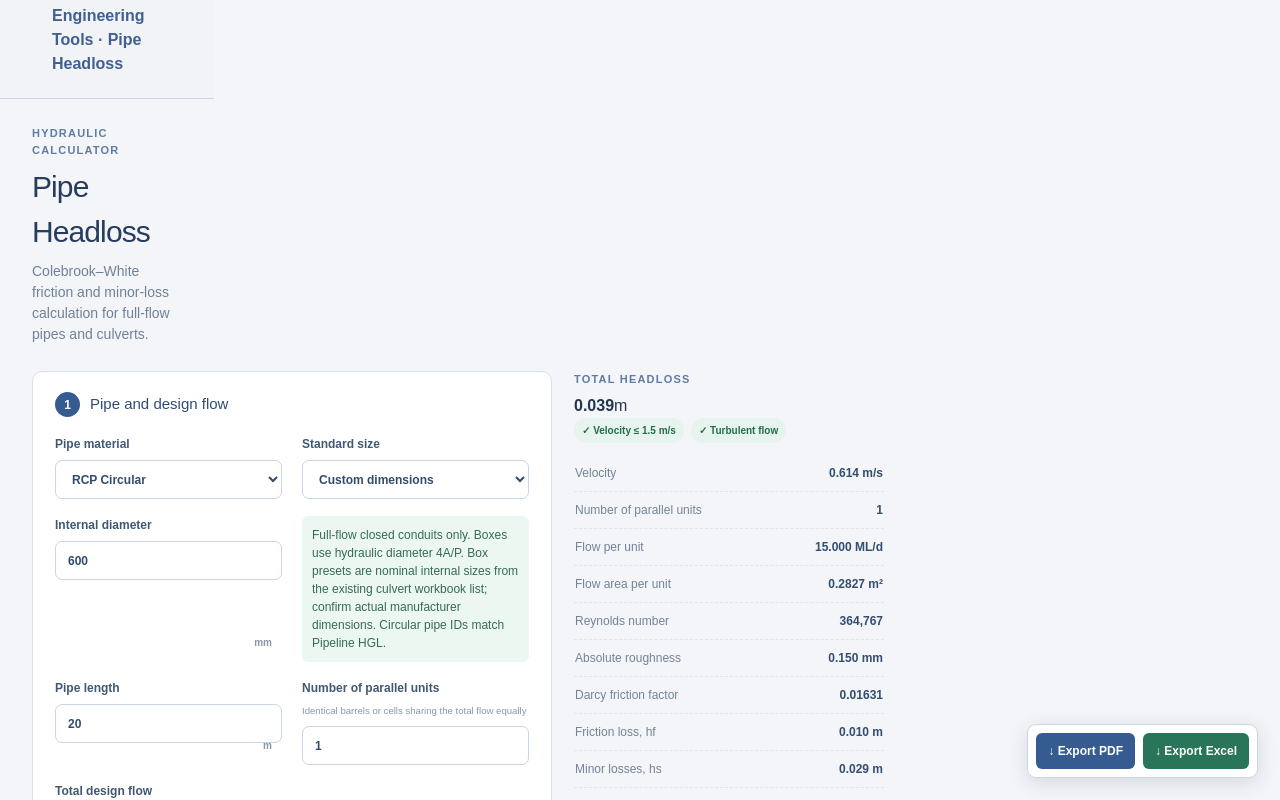
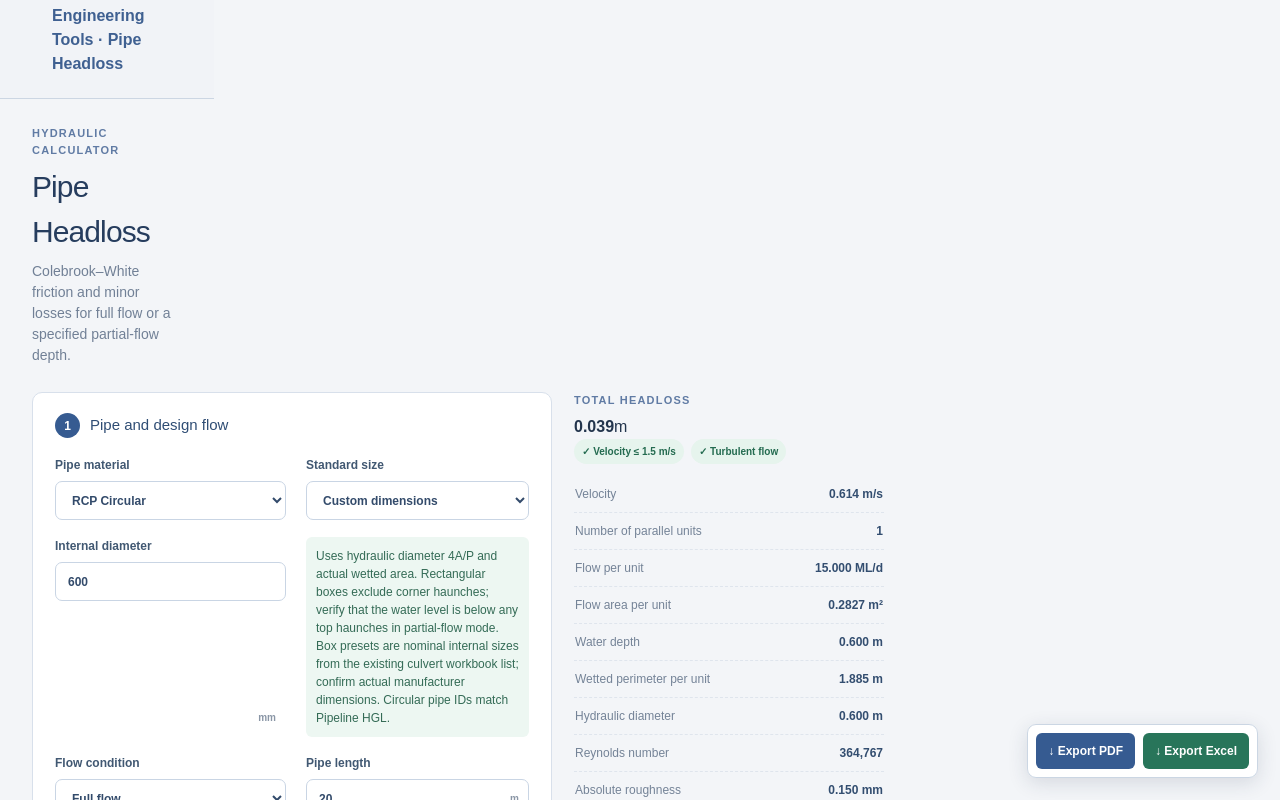
Before and after one commit to MariaMcCrann/Engineering-Tools-Platform, a Next.js app in the folder apps/engineering-tools/: page /headloss in a window 1280 px wide. Shown: the top 800 px of the page. Built offline with nearby package versions, Linux system fonts and the light colour scheme.

Commit message:
Add partial-flow headloss estimates from design RLs and wetted geometry

```diff
--- a/apps/engineering-tools/app/HeadlossTool.tsx
+++ b/apps/engineering-tools/app/HeadlossTool.tsx
@@ -50,6 +50,9 @@ type Result = {
   totalFlowM3s: number;
   units: number;
   area: number;
+  wettedPerimeter: number;
+  hydraulicDiameter: number;
+  depth: number;
   velocity: number;
   reynolds: number;
   frictionFactor: number;
@@ -109,12 +112,35 @@ export function HeadlossTool() {
   const [lossK, setLossK] = useState("1.5");
   const [customRoughness, setCustomRoughness] = useState("0.15");
   const [upstreamHgl, setUpstreamHgl] = useState("");
+  const [flowCondition, setFlowCondition] = useState("full");
+  const [invertRl, setInvertRl] = useState("");
+  const [waterRl, setWaterRl] = useState("");
+  const [soffitRl, setSoffitRl] = useState("");
+  const isPartial = flowCondition === "partial";
 
   const roughnessMm = material === "Custom" ? num(customRoughness) : MATERIALS[material].roughnessMm;
 
   const result = useMemo<Result | null>(() => {
-    const w = num(width) / 1000, h = num(height) / 1000;
-    const d = isBox ? 2 * w * h / (w + h) : num(diameter) / 1000;
+    const w = num(width) / 1000;
+    const h = isBox && isPartial ? num(soffitRl) - num(invertRl) : num(height) / 1000;
+    const pipeDiameter = num(diameter) / 1000;
+    const sectionHeight = isBox ? h : pipeDiameter;
+    let depth = sectionHeight;
+    if (isPartial) {
+      if ([invertRl, waterRl, ...(isBox ? [soffitRl] : [])].some((v) => v.trim() === "")) return null;
+      if (![num(invertRl), num(waterRl), ...(isBox ? [num(soffitRl)] : [])].every(Number.isFinite)) return null;
+      depth = num(waterRl) - num(invertRl);
+      if (!(depth > 0 && depth < sectionHeight)) return null;
+    }
+    let area = isBox ? w * depth : Math.PI * pipeDiameter * pipeDiameter / 4;
+    let wettedPerimeter = isBox ? (isPartial ? w + 2 * depth : 2 * (w + h)) : Math.PI * pipeDiameter;
+    if (!isBox && isPartial) {
+      const radius = pipeDiameter / 2;
+      const theta = 2 * Math.acos(1 - depth / radius);
+      area = radius * radius * (theta - Math.sin(theta)) / 2;
+      wettedPerimeter = radius * theta;
+    }
+    const d = 4 * area / wettedPerimeter;
     const l = num(length);
     const totalFlowM3s = num(flow) / 86.4; // total ML/d to m3/s
     const unitCount = num(units);
@@ -124,7 +150,6 @@ export function HeadlossTool() {
     const e = roughnessMm / 1000;
     if (![d, l, q, e, k].every(Number.isFinite) || d <= 0 || l < 0 || q <= 0 || e < 0 || k < 0 || (isBox && (!(w > 0) || !(h > 0)))) return null;
 
-    const area = isBox ? w * h : Math.PI * d * d / 4;
     const velocity = q / area;
     const reynolds = velocity * d / NU;
     const frictionFactor = colebrookFrictionFactor(reynolds, e / d);
@@ -134,17 +159,19 @@ export function HeadlossTool() {
     const totalLoss = frictionLoss + minorLoss;
     const hydraulicGradient = l > 0 ? frictionLoss / l : 0;
 
-    return { flowM3s: q, totalFlowM3s, units: unitCount, area, velocity, reynolds, frictionFactor, frictionLoss, minorLoss, totalLoss, hydraulicGradient };
-  }, [diameter, width, height, isBox, length, flow, units, lossK, roughnessMm]);
+    return { flowM3s: q, totalFlowM3s, units: unitCount, area, wettedPerimeter, hydraulicDiameter: d, depth, velocity, reynolds, frictionFactor, frictionLoss, minorLoss, totalLoss, hydraulicGradient };
+  }, [diameter, width, height, isBox, length, flow, units, lossK, roughnessMm, isPartial, invertRl, waterRl, soffitRl]);
 
-  const downstreamHgl = result && upstreamHgl.trim() !== "" ? num(upstreamHgl) - result.totalLoss : null;
+  const downstreamHgl = !isPartial && result && upstreamHgl.trim() !== "" ? num(upstreamHgl) - result.totalLoss : null;
 
   const exportCsv = () => {
     if (!result) return;
     const rows = [
       ["Pipe Headloss Calculation", "Value", "Unit"],
       ["Material", material, ""],
-      ...(isBox ? [["Internal width", width, "mm"], ["Internal height", height, "mm"]] : [["Internal diameter", diameter, "mm"]]),
+      ["Flow condition", isPartial ? "Partial flow at specified RLs" : "Full flow", ""],
+      ...(isPartial ? [["Internal invert RL", invertRl, "m"], ["Design water level RL", waterRl, "m"], ["Internal soffit RL", isBox ? soffitRl : num(invertRl) + num(diameter) / 1000, "m"]] : []),
+      ...(isBox ? [["Internal width", width, "mm"], ["Internal height", isPartial ? (num(soffitRl) - num(invertRl)) * 1000 : height, "mm"]] : [["Internal diameter", diameter, "mm"]]),
       ["Pipe length", length, "m"],
       ["Total design flow", flow, "ML/d"],
       ["Total design flow", result.totalFlowM3s, "m3/s"],
@@ -152,6 +179,9 @@ export function HeadlossTool() {
       ["Flow per unit", num(flow) / result.units, "ML/d"],
       ["Flow per unit", result.flowM3s, "m3/s"],
       ["Flow area per unit", result.area, "m2"],
+      ["Water depth", result.depth, "m"],
+      ["Wetted perimeter per unit", result.wettedPerimeter, "m"],
+      ["Hydraulic diameter", result.hydraulicDiameter, "m"],
       ["Absolute roughness", roughnessMm, "mm"],
       ["Minor loss coefficient K", lossK, ""],
       ["Velocity", result.velocity, "m/s"],
@@ -177,7 +207,7 @@ export function HeadlossTool() {
         <div>
           <p className="eyebrow">HYDRAULIC CALCULATOR</p>
           <h1>Pipe Headloss</h1>
-          <p className="subtitle">Colebrook–White friction and minor-loss calculation for full-flow pipes and culverts.</p>
+          <p className="subtitle">Colebrook–White friction and minor losses for full flow or a specified partial-flow depth.</p>
         </div>
       </div>
 
@@ -200,8 +230,16 @@ export function HeadlossTool() {
                 if (isBox) { const [w, h] = selected.split(" x "); setWidth(w); setHeight(h); }
                 else { const row = pipeSizes.find((p) => String(p.nominal) === selected); const id = row?.[material.toLowerCase() as "hdpe" | "rcp" | "pvc"]; if (id) setDiameter(String(id)); }
               }}><option value="custom">Custom dimensions</option>{isBox ? BOX_SIZES.map((box) => <option key={box} value={box}>{box.replace(" x ", " × ")} mm</option>) : pipeSizes.map((p) => <option key={p.nominal} value={p.nominal}>DN{p.nominal}</option>)}</select></label>
-              {isBox ? <><Field label="Internal width" value={width} unit="mm" onChange={(v) => { setWidth(v); setSize("custom"); }} /><Field label="Internal height" value={height} unit="mm" onChange={(v) => { setHeight(v); setSize("custom"); }} /></> : <Field label="Internal diameter" value={diameter} unit="mm" onChange={(v) => { setDiameter(v); setSize("custom"); }} />}
-              <p className="answer-note">Full-flow closed conduits only. Boxes use hydraulic diameter 4A/P. Box presets are nominal internal sizes from the existing culvert workbook list; confirm actual manufacturer dimensions. Circular pipe IDs match Pipeline HGL.</p>
+              {isBox ? <><Field label="Internal width" value={width} unit="mm" onChange={(v) => { setWidth(v); setSize("custom"); }} />{!isPartial && <Field label="Internal height" value={height} unit="mm" onChange={(v) => { setHeight(v); setSize("custom"); }} />}</> : <Field label="Internal diameter" value={diameter} unit="mm" onChange={(v) => { setDiameter(v); setSize("custom"); }} />}
+              <p className="answer-note">Uses hydraulic diameter 4A/P and actual wetted area. Rectangular boxes exclude corner haunches; verify that the water level is below any top haunches in partial-flow mode. Box presets are nominal internal sizes from the existing culvert workbook list; confirm actual manufacturer dimensions. Circular pipe IDs match Pipeline HGL.</p>
+              <label className="calc-field"><span>Flow condition</span><select value={flowCondition} onChange={(e) => setFlowCondition(e.target.value)}><option value="full">Full flow</option><option value="partial">Partially full - known design RLs</option></select></label>
+              {isPartial && <>
+                <Field label="Internal invert RL" value={invertRl} unit="m" hint="Top of the internal floor/base slab; use the same datum for all RLs" onChange={setInvertRl} />
+                {isBox && <Field label="Internal soffit RL" value={soffitRl} unit="m" hint="Underside of the roof, not the outside top" onChange={setSoffitRl} />}
+                <Field label="Design water level RL" value={waterRl} unit="m" hint="Known water level at the representative calculation section" onChange={setWaterRl} />
+                <p className="answer-note">Depth = water level RL minus internal invert RL. For boxes, internal height comes from soffit RL minus invert RL. For circular pipes, crown RL = invert RL plus internal diameter. Enter a water level strictly between invert and soffit/crown, or select full flow.</p>
+              </>}
+              {!result && <p className="answer-note" role="status">Enter valid dimensions, positive total flow and a whole number of units. Partial flow also requires valid RLs with water above the invert and below the soffit/crown.</p>}
               <Field label="Pipe length" value={length} unit="m" onChange={setLength} />
               <label className="calc-field"><span>Number of parallel units</span><small>Identical barrels or cells sharing the total flow equally</small><input type="number" min="1" step="1" value={units} onChange={(e) => setUnits(e.target.value)} /></label>
               <Field label="Total design flow" value={flow} unit="ML/d" hint={result ? `${fmt(result.totalFlowM3s, 4)} m³/s total; ${fmt(num(flow) / result.units, 3)} ML/d per unit` : undefined} onChange={setFlow} />
@@ -217,16 +255,16 @@ export function HeadlossTool() {
             <p className="answer-note">Use the combined K for one flow path, including entrance, exit, bends, valves or other fittings. K remains editable and is not multiplied by the number of parallel units.</p>
           </section>
 
-          <section className="calc-card">
+          {!isPartial && <section className="calc-card">
             <div className="calc-card-title"><b>3</b><h2>Hydraulic grade line (optional)</h2></div>
             <div className="calc-fields">
               <Field label="Upstream HGL / water level" value={upstreamHgl} unit="m AHD" onChange={setUpstreamHgl} />
             </div>
-          </section>
+          </section>}
         </div>
 
         <aside className="results-card">
-          <p className="eyebrow">TOTAL HEADLOSS</p>
+          <p className="eyebrow">{isPartial ? "ESTIMATED LOSSES AT SPECIFIED DEPTH" : "TOTAL HEADLOSS"}</p>
           <div className="result-main"><strong>{result ? fmt(result.totalLoss) : "—"}</strong><span>m</span></div>
           {result && <>
             <div className="check-row">
@@ -239,11 +277,15 @@ export function HeadlossTool() {
             <Metric name="Number of parallel units" value={String(result.units)} />
             <Metric name="Flow per unit" value={`${fmt(num(flow) / result.units)} ML/d`} />
             <Metric name="Flow area per unit" value={`${fmt(result.area, 4)} m²`} />
+            <Metric name="Water depth" value={`${fmt(result.depth)} m`} />
+            <Metric name="Wetted perimeter per unit" value={`${fmt(result.wettedPerimeter)} m`} />
+            <Metric name="Hydraulic diameter" value={`${fmt(result.hydraulicDiameter)} m`} />
+            {isPartial && <p className="answer-note">Estimate at the specified section and depth, assumed representative over the reach. This does not solve normal depth, backwater, inlet control or the water-surface profile; bed slope and boundary conditions are needed for those checks. Minor-loss K must suit the actual flow conditions.</p>}
             <Metric name="Reynolds number" value={fmt(result.reynolds, 0)} />
             <Metric name="Absolute roughness" value={`${fmt(roughnessMm, 3)} mm`} />
             <Metric name="Darcy friction factor" value={fmt(result.frictionFactor, 5)} />
-            <Metric name="Friction loss, hf" value={`${fmt(result.frictionLoss)} m`} />
-            <Metric name="Minor losses, hs" value={`${fmt(result.minorLoss)} m`} />
+            <Metric name="Friction loss, hf" value={`${fmt(result.frictionLoss * 1000, 3)} mm`} />
+            <Metric name="Minor losses, hs" value={`${fmt(result.minorLoss * 1000, 3)} mm`} />
             <Metric name="Hydraulic gradient" value={`${fmt(result.hydraulicGradient, 5)} m/m`} />
             {downstreamHgl !== null && Number.isFinite(downstreamHgl) && <Metric name="Downstream HGL" value={`${fmt(downstreamHgl)} m AHD`} />}
             <p className="answer-note">Headloss applies across the parallel units and is not added between barrels. Equal flow sharing assumes identical dimensions, lengths and loss coefficients. Colebrook–White calculation uses water kinematic viscosity 1.01×10⁻⁶ m²/s, consistent with the source spreadsheet at approximately 20°C.</p>
```
